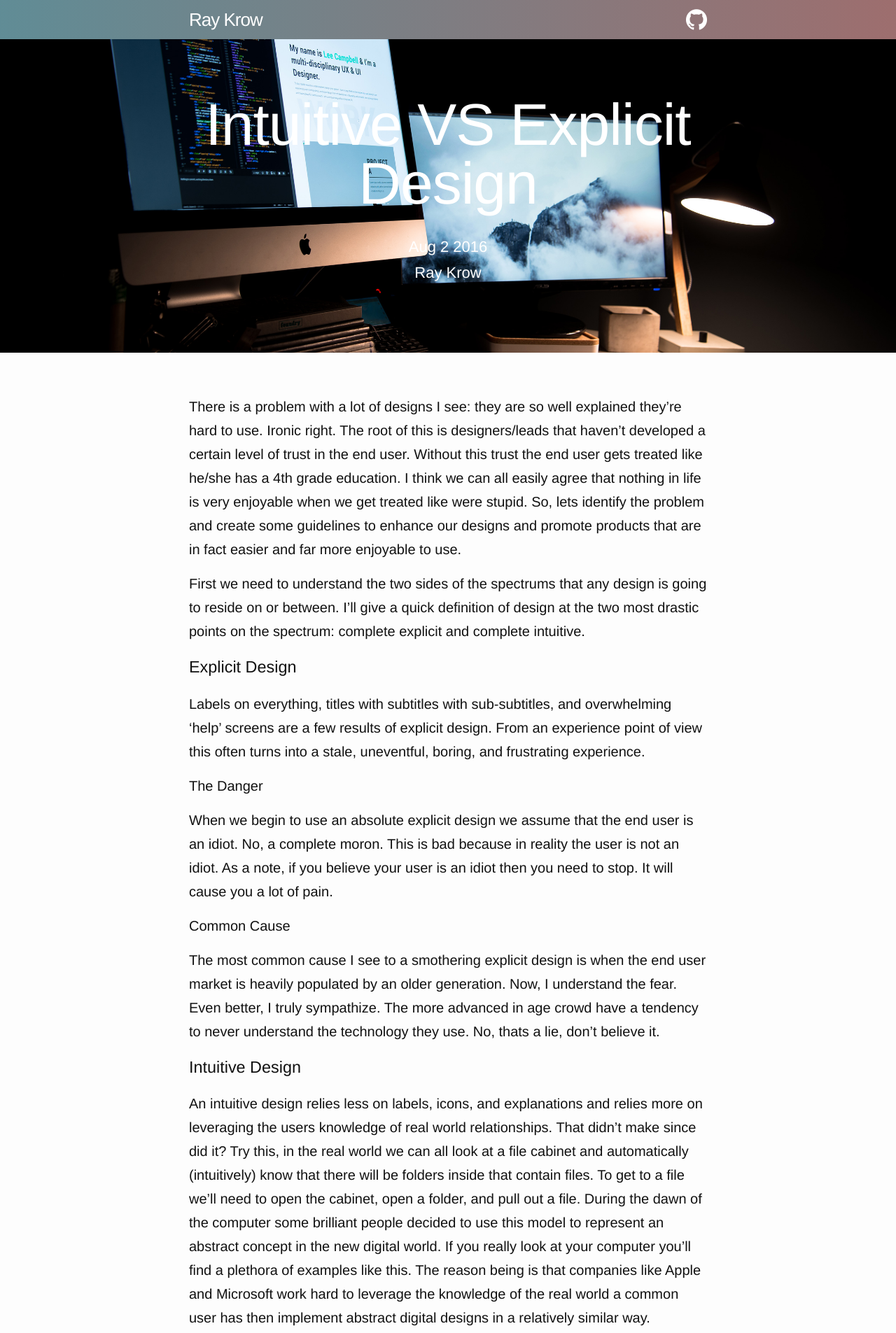
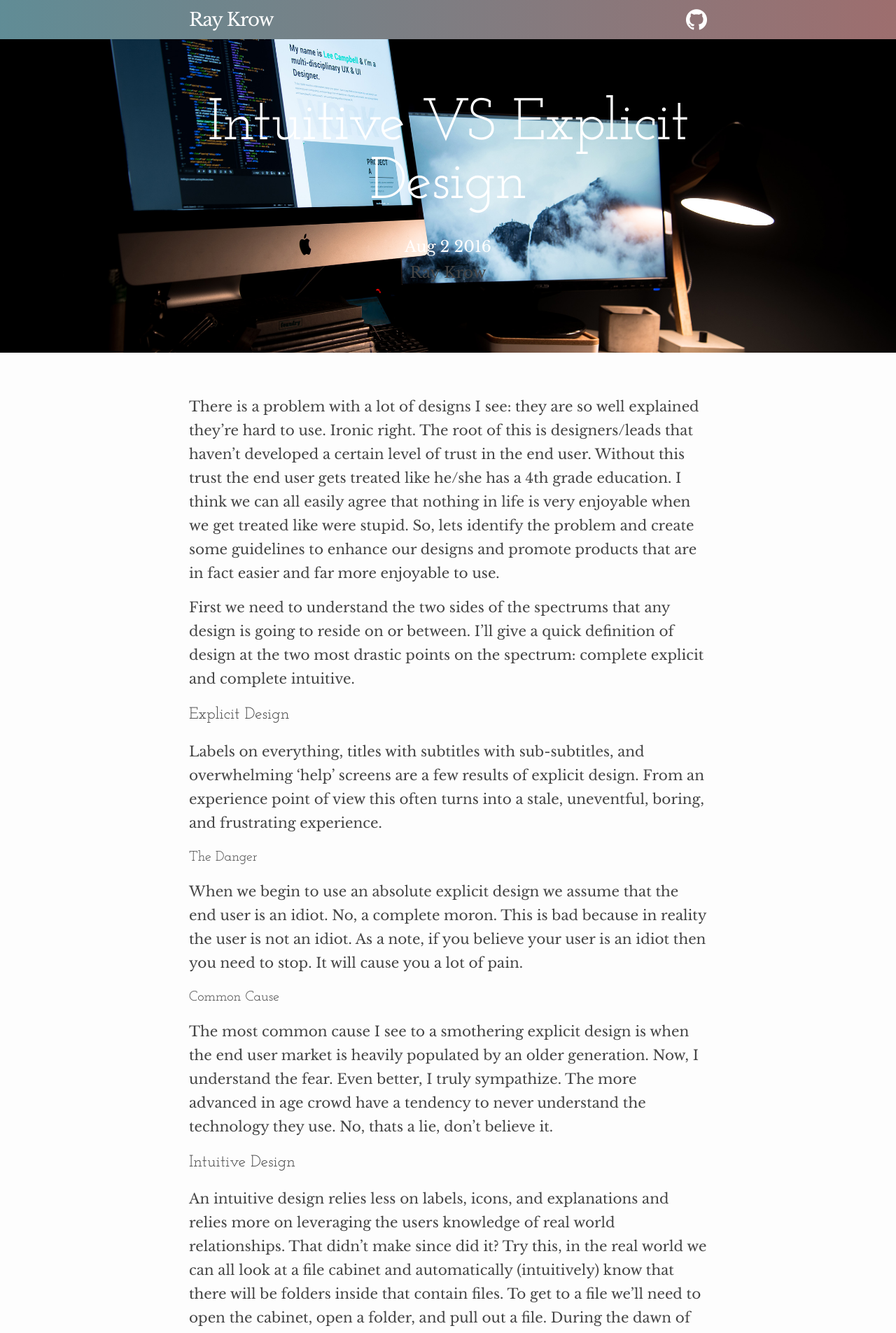
Before and after one commit to rayepps/blog, a Jekyll site: the page built from _posts/2016-08-02-Intuitive-vs-Explicit-Design.md, in a window 1280 px wide. Shown: the top 1905 px of the page at 70% size. Built offline with Jekyll 4.4.1, drawn with Linux system fonts in a browser that asks for light colours.

Commit message:
updated styles for home lists and typography in general

```diff
--- a/_sass/_index-list.scss
+++ b/_sass/_index-list.scss
@@ -24,5 +24,8 @@
             overflow: hidden;
             object-fit: cover;
         }
+        h2 {
+            margin-bottom: 5px;
+        }
     }
 }
--- a/_sass/_links-buttons.scss
+++ b/_sass/_links-buttons.scss
@@ -4,6 +4,16 @@
 //
 //
 
+// for buttons
 a.rb-button-link {
   padding: 6px;
 }
+
+a.rb-link {
+  color: $rb-primary-color;
+  &:visited,
+  &:active,
+  &:hover {
+    color: $rb-secondary-color;
+  }
+}
--- a/_sass/_post.scss
+++ b/_sass/_post.scss
@@ -66,7 +66,7 @@
         text-align: center;
         span {
             font-size: 45px;
-            font-family: $script-font;
+            font-family: $rb-script-font;
         }
     }
 
--- a/_sass/_typography.scss
+++ b/_sass/_typography.scss
@@ -3,3 +3,12 @@
 //  Font Styles
 //
 //
+
+h1,h2,h3,h4,h5,h6, title {
+  font-family: $rb-title-font;
+}
+
+p, span, div {
+  font-family: $rb-body-font;
+  color: $rb-charcoal;
+}
--- a/_sass/_variables.scss
+++ b/_sass/_variables.scss
@@ -4,6 +4,14 @@
 //
 //
 
-$body-font: 'Libre Baskerville', serif;
-$title-font: 'Josefin Slab', serif;
-$script-font: cursive;
+$rb-body-font: 'Libre Baskerville', serif;
+$rb-title-font: 'Josefin Slab', serif;
+$rb-script-font: cursive;
+
+$rb-blue: #00e0fd;
+$rb-orange: #F44336;
+$rb-charcoal: #444444;
+
+$rb-primary-color: $rb-blue;
+$rb-secondary-color: darken($rb-blue, 8%);
+$rb-accent-color: $rb-orange;
--- a/index.html
+++ b/index.html
@@ -17,7 +17,7 @@
           {% for post in site.posts %}
             <li>
                 <h2>
-                    <a class="post-link" href="{{ post.url | prepend: site.baseurl }}">{{ post.title }}</a>
+                    <a class="rb-link" href="{{ post.url | prepend: site.baseurl }}">{{ post.title }}</a>
                 </h2>
                 <img src="/images/posts/{{ post.dash-title }}/{{ post.primary-image }}" />
                 <span class="post-meta">{{ post.date | date: "%b %-d, %Y" }}</span>
```
